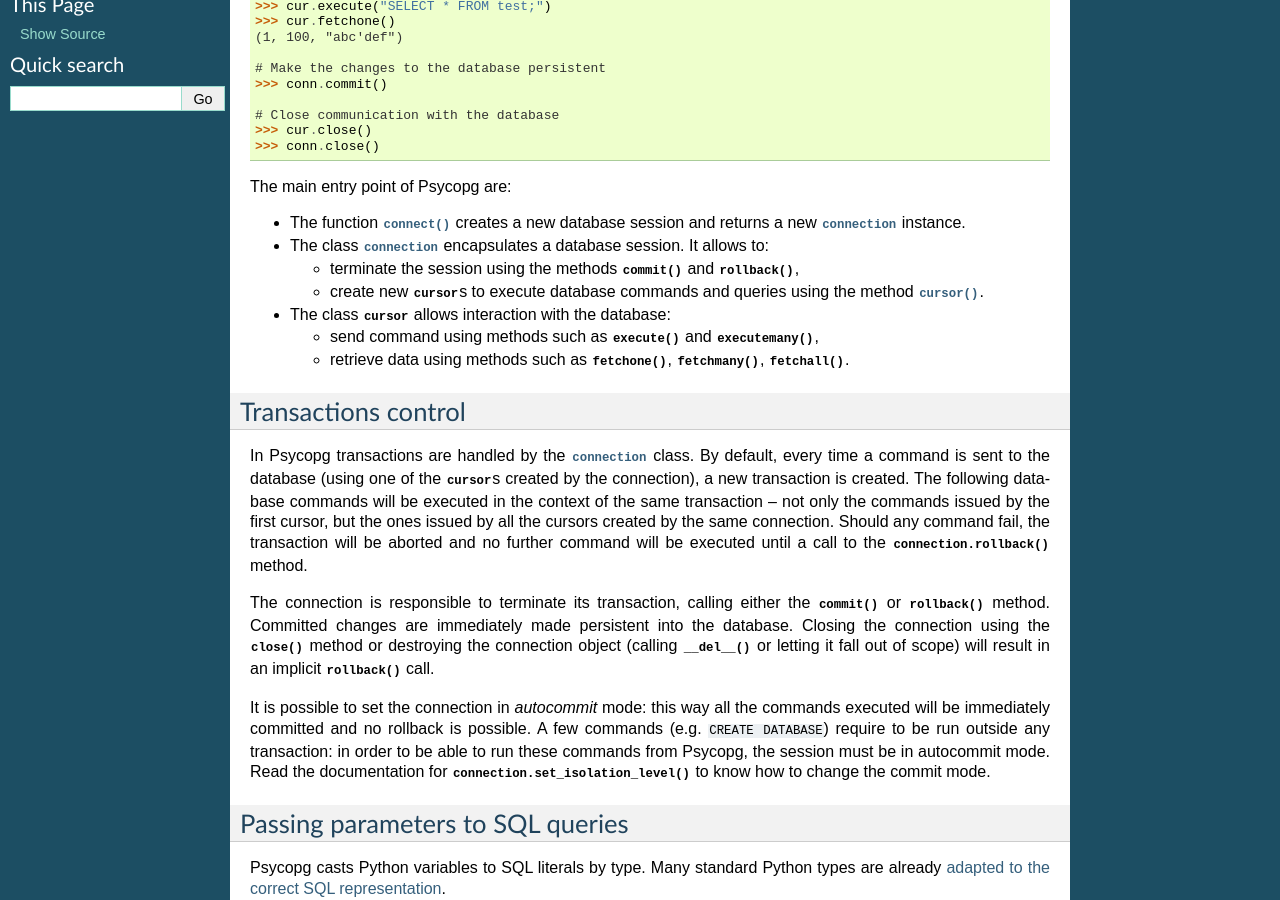
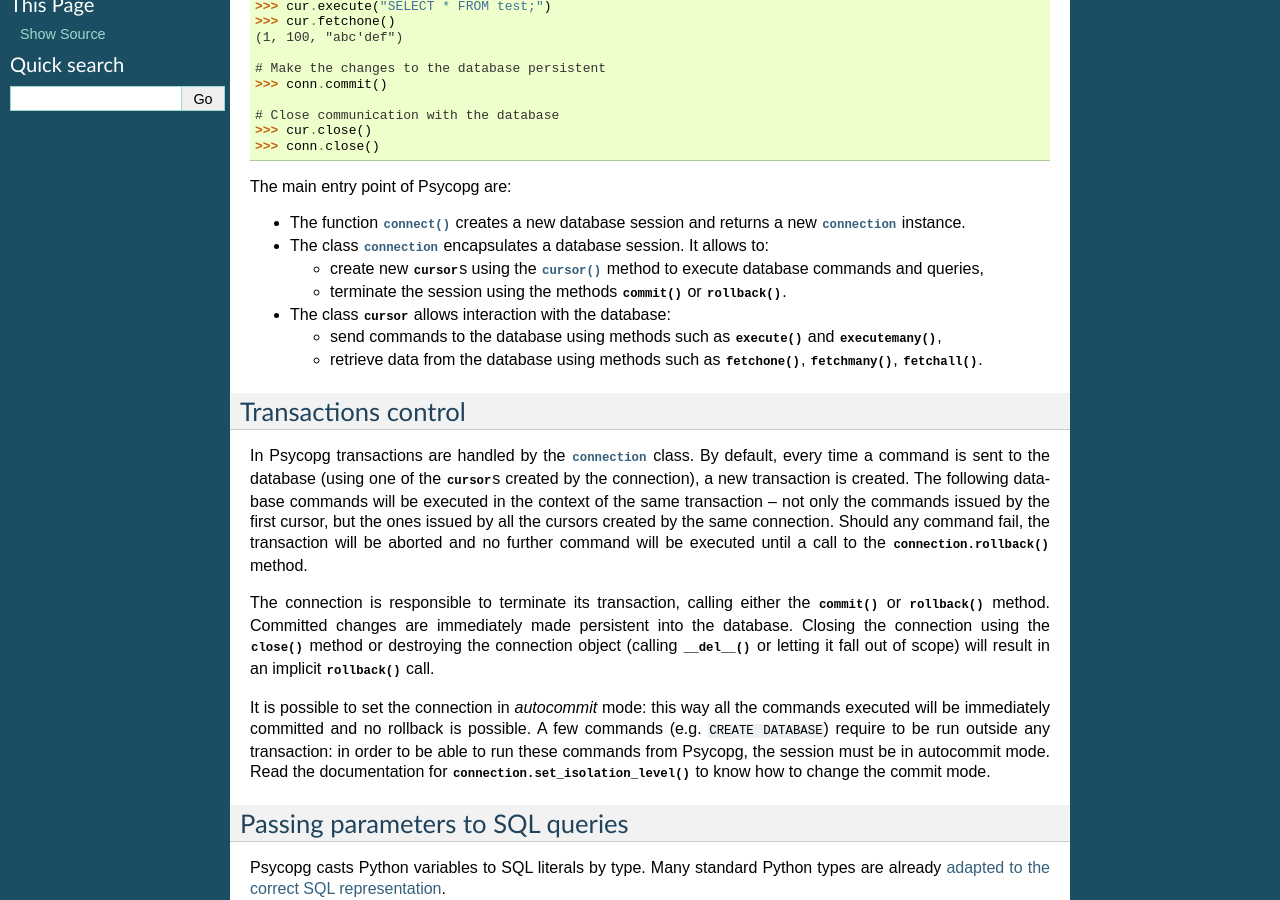
Before and after one commit to psycopg/psycopg2, a Sphinx documentation site: the page built from doc/usage.rst, in a window 1280 px wide and 900 px high, scrolled down 422 px. Built offline with Sphinx 7.4.7, drawn with Linux system fonts in a browser that asks for light colours; pages that are not in the unit, such as notebooks, are missing from menus; some of the changed text lies outside the part shown.

Commit message:
Cleanup in the usage file.

```diff
--- a/doc/usage.rst
+++ b/doc/usage.rst
@@ -46,19 +46,20 @@
 
 - The class :class:`connection` encapsulates a database session. It allows to:
 
-  - terminate the session using the methods :meth:`~connection.commit` and
-    :meth:`~connection.rollback`,
+  - create new :class:`cursor`\s using the :meth:`~connection.cursor` method to
+    execute database commands and queries,
 
-  - create new :class:`cursor`\ s to execute database commands and queries
-    using the method :meth:`~connection.cursor`.
+  - terminate the session using the methods :meth:`~connection.commit` or
+    :meth:`~connection.rollback`.
 
 - The class :class:`cursor` allows interaction with the database:
 
-  - send command using methods such as :meth:`~cursor.execute` and
-    :meth:`~cursor.executemany`,
+  - send commands to the database using methods such as :meth:`~cursor.execute`
+    and :meth:`~cursor.executemany`,
 
-  - retrieve data using methods such as :meth:`~cursor.fetchone`,
-    :meth:`~cursor.fetchmany`, :meth:`~cursor.fetchall`.
+  - retrieve data from the database using methods such as
+    :meth:`~cursor.fetchone`, :meth:`~cursor.fetchmany`,
+    :meth:`~cursor.fetchall`.
 
 
 
```
Also changed, not shown: other parts of doc/usage.rst (+1 -1 lines).
